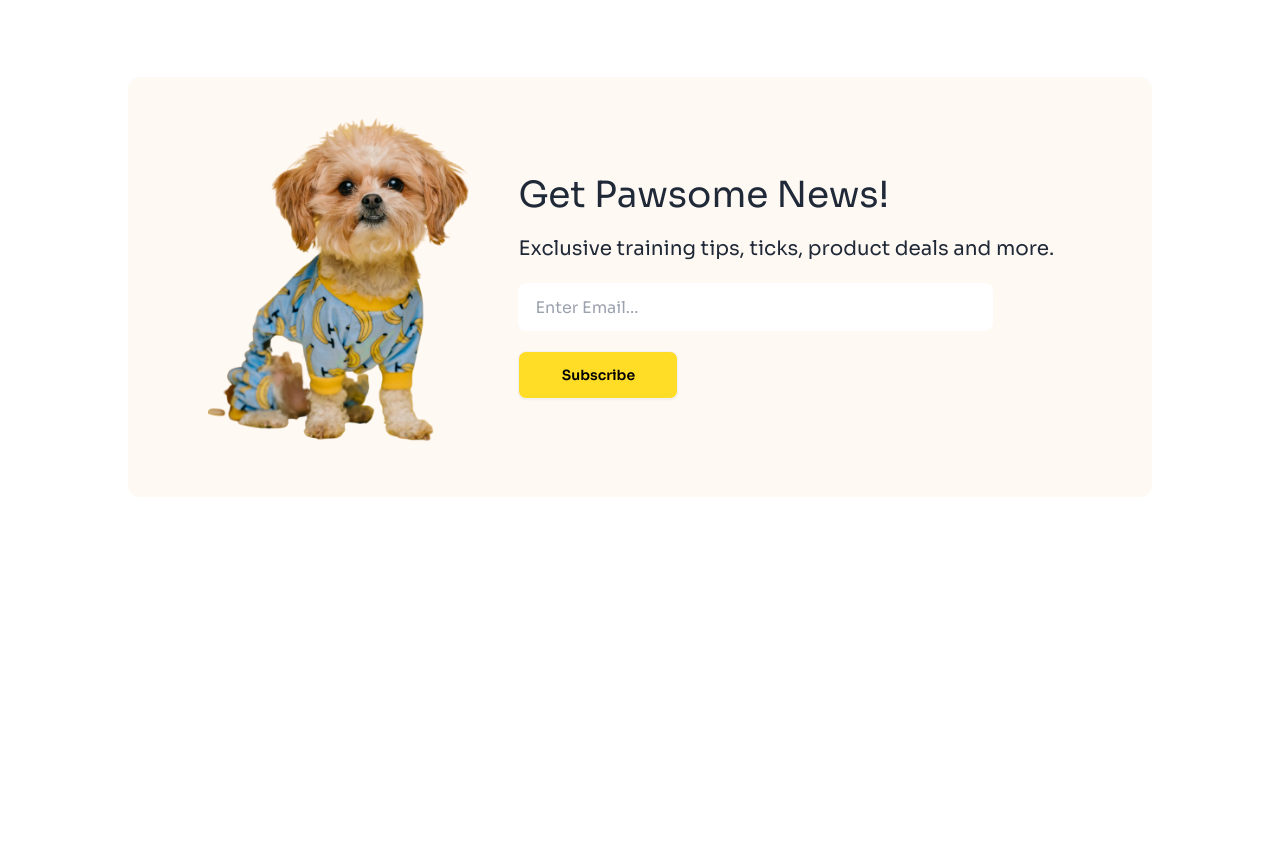
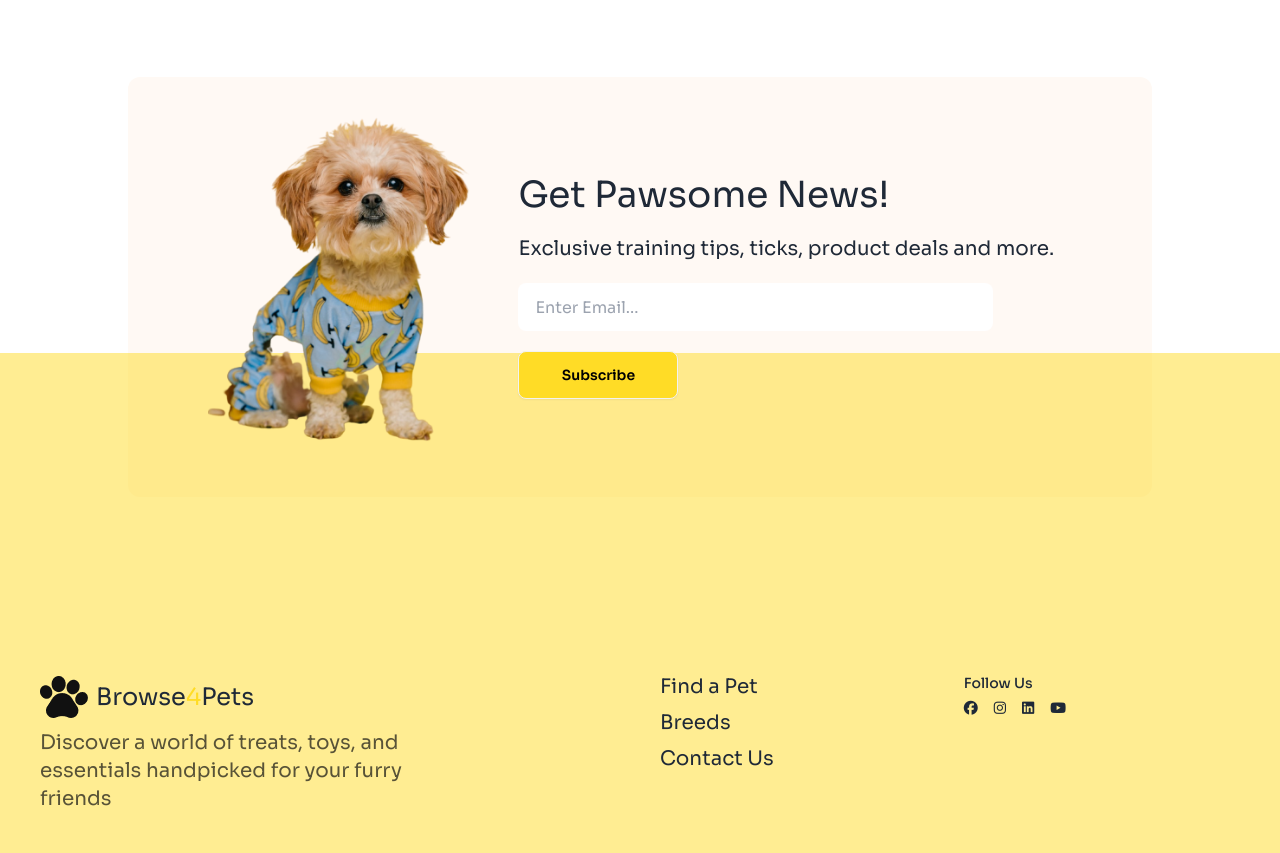
Before and after one commit to Md-Sufian-Jidan/B11A3-living-lav-category-1, a plain HTML site: page index.html in a window 1280 px wide. Shown: the part 2669-3522 px from the top of the page. Before the commit the page ends 3246 px from the top, so only its background shows below. Drawn offline with nearby package versions, Linux system fonts and the light colour scheme.

Commit message:
footer added

```diff
--- a/index.html
+++ b/index.html
@@ -291,7 +291,7 @@
 
     </section>
     <!-- Get Pawsome News! section -->
-    <section class="md:mx-32 my-20">
+    <section class="md:mx-32 mt-20 -mb-36 z-20">
       <div class="bg-primary-color px-20 py-10 flex justify-between items-center gap-10 rounded-xl">
         <div>
           <img src="c1-assets/cute-pet-mid.png" alt="">
@@ -305,7 +305,30 @@
       </div>
     </section>
   </main>
-  <footer></footer>
+
+  <footer class="footer bg-[#FFDC2680] pt-80 px-10 pb-10">
+    <nav>
+      <p class="flex justify-center gap-2 items-center text-2xl text-word-color">
+        <img src="c1-assets/logo-footer.png" alt="">
+        <span>Browse<span class="text-btn-color">4</span>Pets</span>
+      </p>
+      <p class="text-xl text-[#111111B3] md:w-[430px]">Discover a world of treats, toys, and essentials handpicked for your furry friends</p>
+    </nav>
+    <nav>
+      <h6 class="text-xl text-word-color">Find a Pet</h6>
+      <a class="text-xl text-word-color">Breeds</a>
+      <a class="text-xl text-word-color">Contact Us</a>
+    </nav>
+    <nav>
+      <h6 class="font-medium text-word-color">Follow Us</h6>
+      <div class="flex items-center justify-center gap-4">
+        <i class="fa-brands fa-facebook"></i>
+        <i class="fa-brands fa-instagram"></i>
+        <i class="fa-brands fa-linkedin"></i>
+        <i class="fa-brands fa-youtube"></i>
+      </div>
+    </nav>
+  </footer>
 </body>
 
 </html>
```
